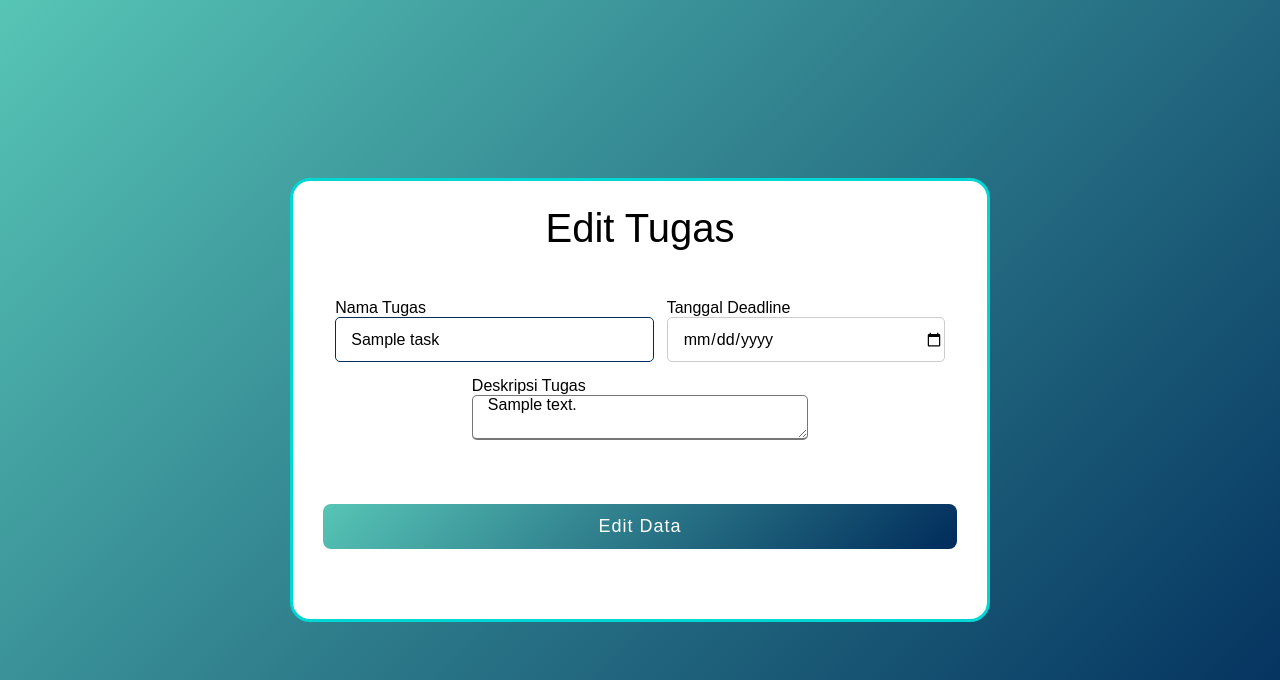
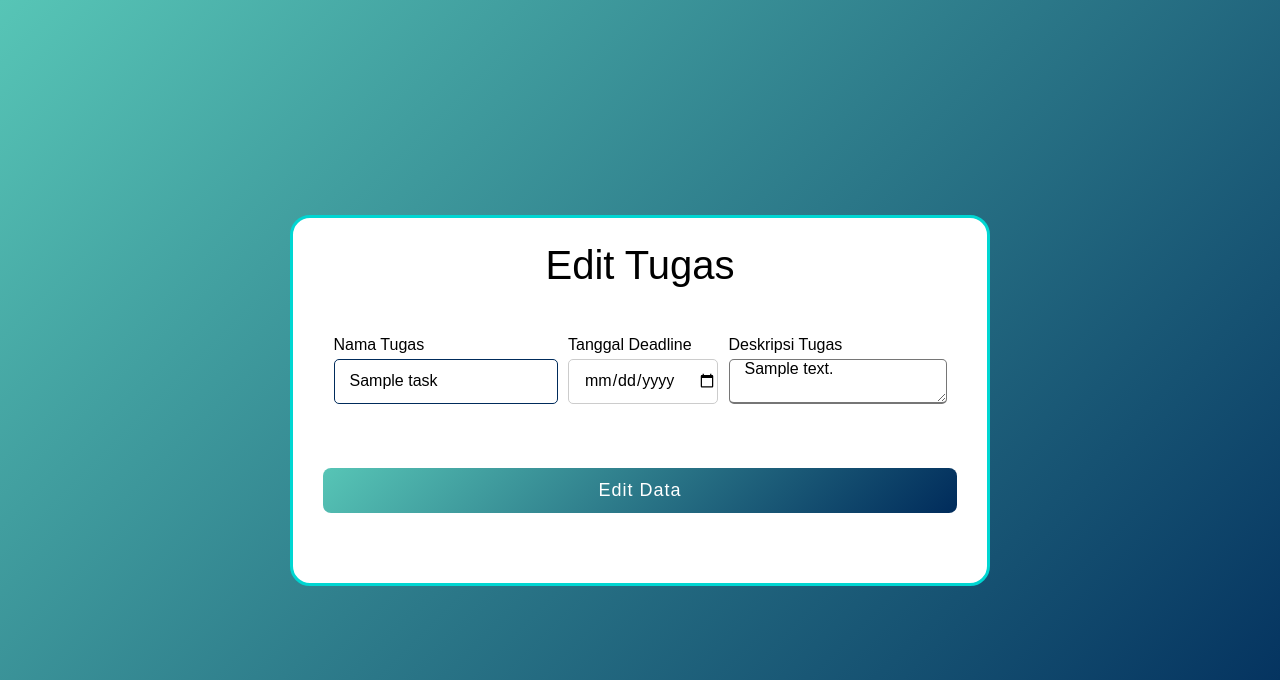
Before and after one commit to DaffaPutraS/task-minder, a PHP site: page /edit-page.php?task_id=1 in a window 1280 px wide. Shown: the top 680 px of the page. Run offline with PHP 8.4, Linux system fonts and the light colour scheme; tables that the repository leaves empty or names only in its code hold one stand-in row (values such as "Sample post"); some libraries are stand-ins or nearby versions.

Commit message:
Styling edit page (95%)

```diff
--- a/edit-page.php
+++ b/edit-page.php
@@ -33,29 +33,29 @@
             <div class="user-details">
                 <div class="input-box" style="display: none;">
                 <input type="hidden" name="task_id" value="<?php echo $d['task_id']; ?>">
-                    <label for="username" class="form-label">Id Akun</label>
-                    <input type="text" name="username" class="form-control" placeholder="ID Akun" value="<?php echo $d['username']; ?>" readonly>
+                    <label for="username" class="details">Id Akun</label>
+                    <input type="text" name="username" placeholder="ID Akun" value="<?php echo $d['username']; ?>" readonly>
                 </div>
 
                 <div class="input-box">
-                    <label for="task_name" class="form-label">Nama Tugas</label>
-                    <input type="text" name="task_name" class="form-control" placeholder="Nama Tugas" value="<?php echo $d['task_name']; ?>" required>
+                    <label for="task_name" class="details">Nama Tugas</label>
+                    <input type="text" name="task_name" placeholder="Nama Tugas" value="<?php echo $d['task_name']; ?>" required>
                 </div>
 
                 <div class="input-box">
-                    <label for="date" class="form-label">Tanggal Deadline</label>
-                    <input type="date" name="date" class="form-control datepicker" value="<?php echo $d['date']; ?>" required>
+                    <label for="date" class="details">Tanggal Deadline</label>
+                    <input type="date" name="date" class="datepicker" value="<?php echo $d['date']; ?>" required>
                 </div>
 
                 <div class="input-box">
-                    <label for="description" class="form-label">Deskripsi Tugas</label>
-                    <textarea name="description" id="description" class="form-control" rows="5" placeholder="Deskripsi Tugas" required><?php echo $d['description']; ?></textarea>
+                    <label for="description" class="details">Deskripsi Tugas</label>
+                    <textarea name="description" id="description" rows="5" placeholder="Deskripsi Tugas" required><?php echo $d['description']; ?></textarea>
                 </div>
-                </div>
+            </div>
 
-                <div class="button">
-                    <input type="submit" class="btn btn-primary" value="Edit Data">
-                </div>
+            <div class="button">
+                <input type="submit" class="btn btn-primary" value="Edit Data">
+            </div>
             </form>
         </div>
 
```
